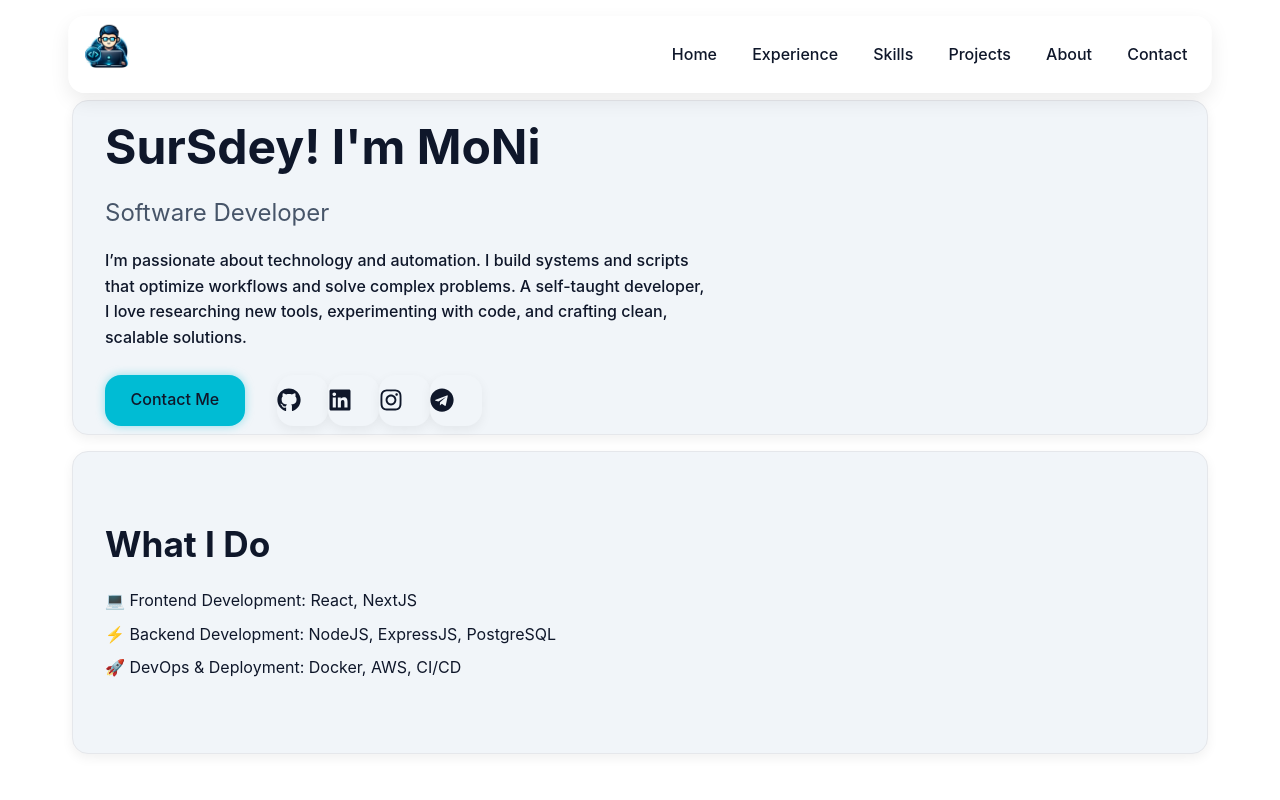
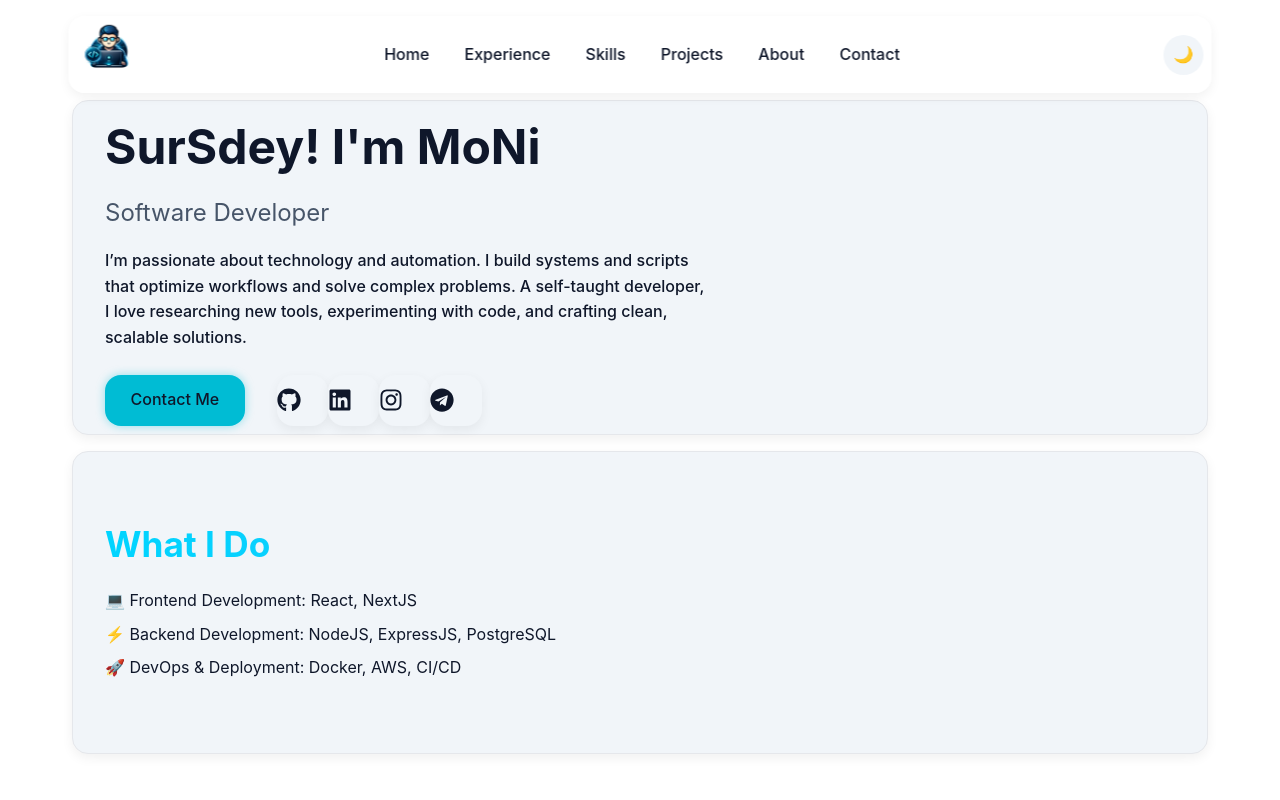
Before and after one commit to N-PanhaMony/portfolio_3.0.0, a React (Vite) app: page / in a window 1280 px wide. Shown: the top 800 px of the page. Built offline with nearby package versions, Linux system fonts and the light colour scheme.

Commit message:
feat(navbar): refactor header layout and implement light/dark mode toggle

```diff
--- a/src/components/layout/Header.jsx
+++ b/src/components/layout/Header.jsx
@@ -1,10 +1,11 @@
 // src/components/layout/Header.jsx
-import { NavLink } from "react-router-dom";
+
+import { useState, useEffect } from "react";
 import logo from "../../assets/icons/logo_v3.png";
-import { useState, useEffect } from "react";
 
 export default function Header() {
   const [isScrolled, setIsScrolled] = useState(false);
+  const [isDark, setIsDark] = useState(false);
 
   useEffect(() => {
     const handleScroll = () => setIsScrolled(window.scrollY > 20);
@@ -12,9 +13,22 @@ export default function Header() {
     return () => window.removeEventListener("scroll", handleScroll);
   }, []);
 
+  const toggleTheme = () => {
+    const currentTheme = document.documentElement.getAttribute("data-theme");
+
+    if (currentTheme === "dark") {
+      document.documentElement.removeAttribute("data-theme");
+      setIsDark(false);
+    } else {
+      document.documentElement.setAttribute("data-theme", "dark");
+      setIsDark(true);
+    }
+  };
+
   return (
     <header className={`floating-header ${isScrolled ? "scrolled" : ""}`}>
       <nav className="header-nav">
+
         <div className="logo">
           <img src={logo} alt="MoNi logo" />
         </div>
@@ -27,6 +41,15 @@ export default function Header() {
           <a href="#about">About</a>
           <a href="#contact">Contact</a>
         </div>
+
+        <button
+          className="theme-toggle"
+          onClick={toggleTheme}
+          aria-label="Toggle dark mode"
+        >
+          {isDark ? "☀️" : "🌙"}
+        </button>
+
       </nav>
     </header>
   );
--- a/src/styles/base.css
+++ b/src/styles/base.css
@@ -25,9 +25,11 @@ body {
 a { color: inherit; text-decoration: none; }
 ul { list-style: none; }
 
-[data-theme="dark"] h1,
-[data-theme="dark"] h2 {
+[data-theme="dark"] h1, h2 {
   background: linear-gradient(90deg, #00d4ff, #38bdf8);
-  -webkit-background-clip: text;
+
+  -webkit-background-clip: text; /* for Safari / older Chrome */
+  background-clip: text;         /* standard property */
+
   -webkit-text-fill-color: transparent;
 }
--- a/src/styles/navbar.css
+++ b/src/styles/navbar.css
@@ -6,14 +6,16 @@
   top: 1rem;
   left: 50%;
   transform: translateX(-50%);
-  background-color: rgba(255, 255, 255, 0.95);
+  background-color: var(--color-header-bg);
+  backdrop-filter: blur(12px);
   width: clamp(320px, 90vw, 1143px);
   padding: 0.3rem 0.5rem;
   border-radius: var(--radius-sm);
-  box-shadow: 0 8px 20px rgba(0, 0, 0, 0.08);
+  box-shadow: var(--shadow-light);
   z-index: 2000;
-  transition: width 0.3s ease, padding 0.3s ease, box-shadow 0.3s ease;
+  transition: all 0.3s ease;
 }
+
 
 .floating-header.scrolled {
   width: clamp(300px, 70vw, 900px);
@@ -50,7 +52,7 @@
 .floating-header .nav-links a:hover,
 .floating-header .nav-links a.active {
   background-color: var(--color-primary);
-  color: white;
+  color: var(--color-bg);
 }
 
 .floating-header .logo img {
@@ -66,3 +68,25 @@
 .floating-header.scrolled .nav-links a {
   padding: 0.4rem 0.8rem;
 }
+
+/* dark-mode */
+.theme-toggle {
+  margin-left: 1rem;
+  background: var(--color-section-bg);
+  border: none;
+  border-radius: 50%;
+  width: 40px;
+  height: 40px;
+  cursor: pointer;
+  font-size: 1rem;
+  display: flex;
+  align-items: center;
+  justify-content: center;
+  transition: all 0.3s ease;
+}
+
+.theme-toggle:hover {
+  background: var(--color-primary);
+  color: var(--color-bg);
+  box-shadow: var(--glow-primary);
+}
```
